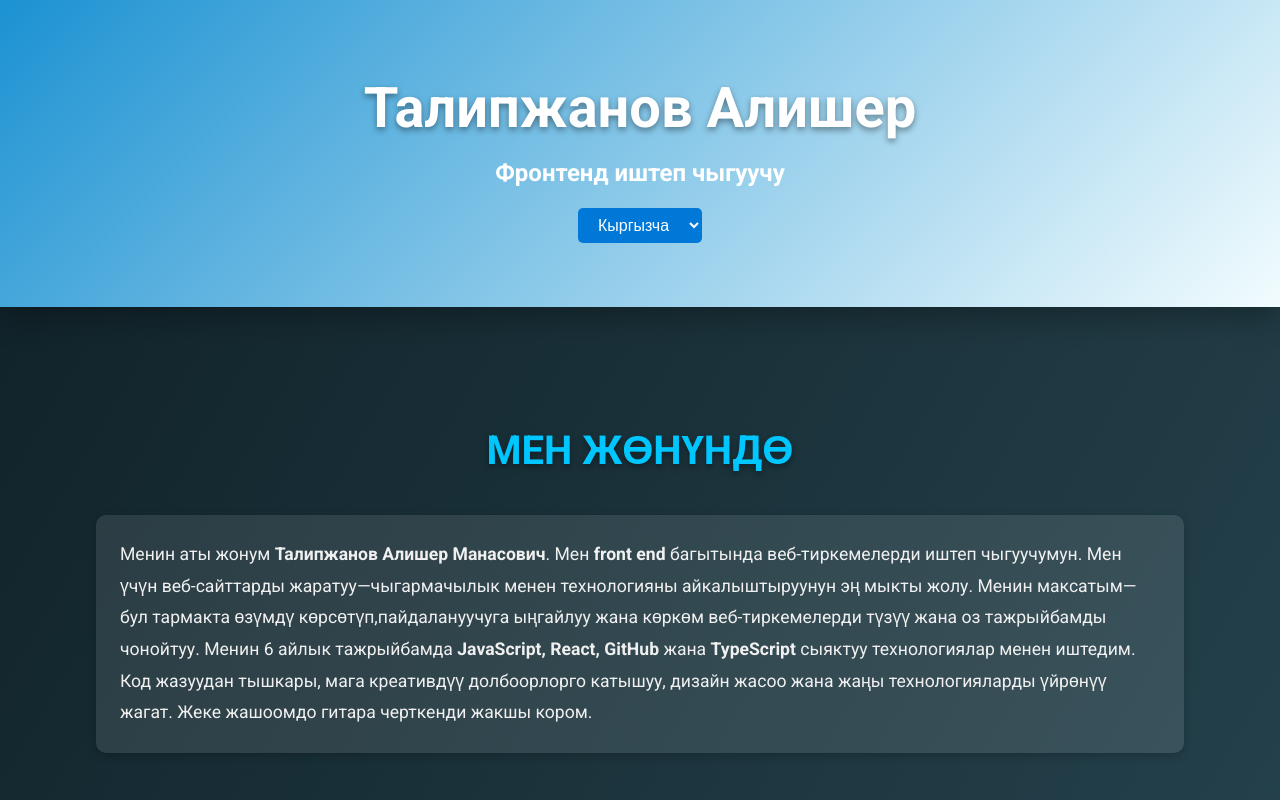
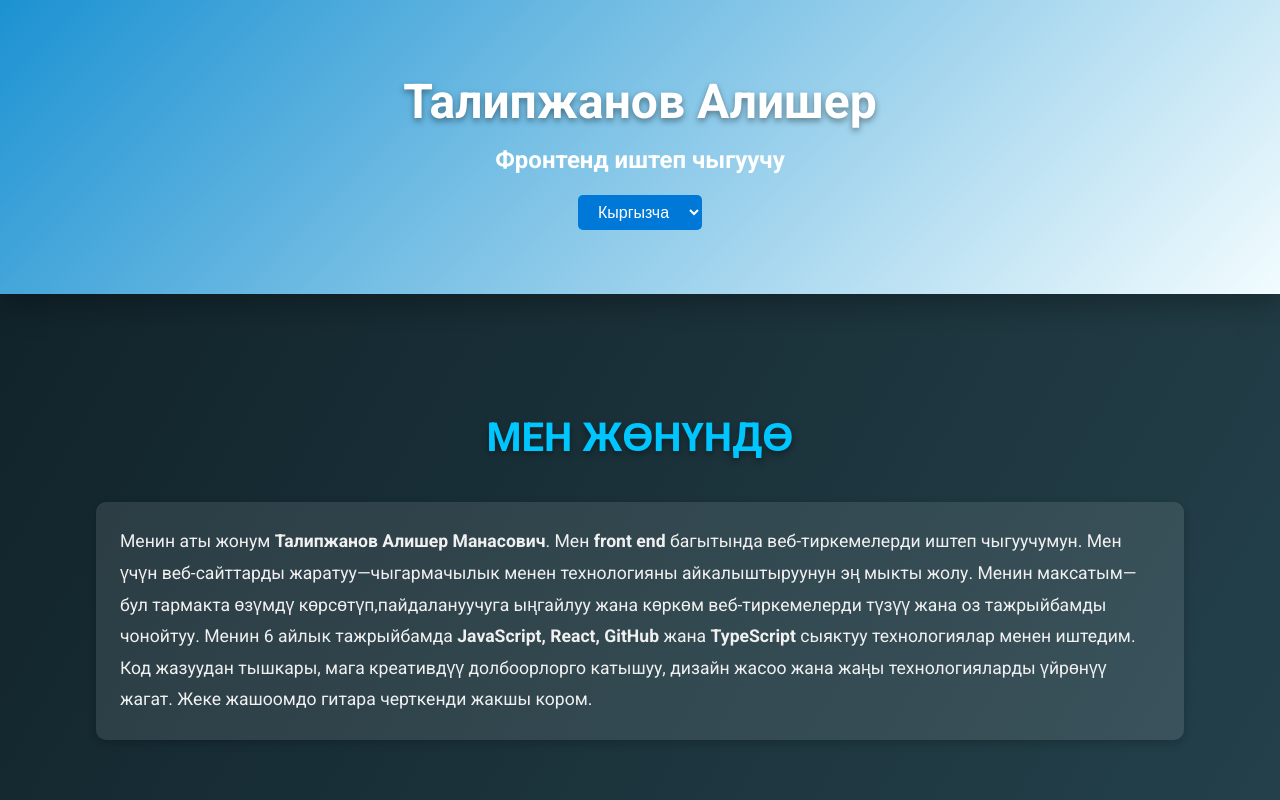
Before and after one commit to Alisher004/My-Portfolio, a plain HTML site: page index.html in a window 1280 px wide. Shown: the top 800 px of the page. Drawn offline with Linux system fonts and the light colour scheme.

Commit message:
commit 6

```diff
--- a/style.css
+++ b/style.css
@@ -31,7 +31,7 @@ body {
 }
 
 .title {
-  font-size: 3.5rem;
+  font-size: 3rem;
   font-weight: 700;
   animation: fadeInDown 3s ease-in-out;
   text-shadow: 0 3px 6px rgba(0, 0, 0, 0.4);
```
